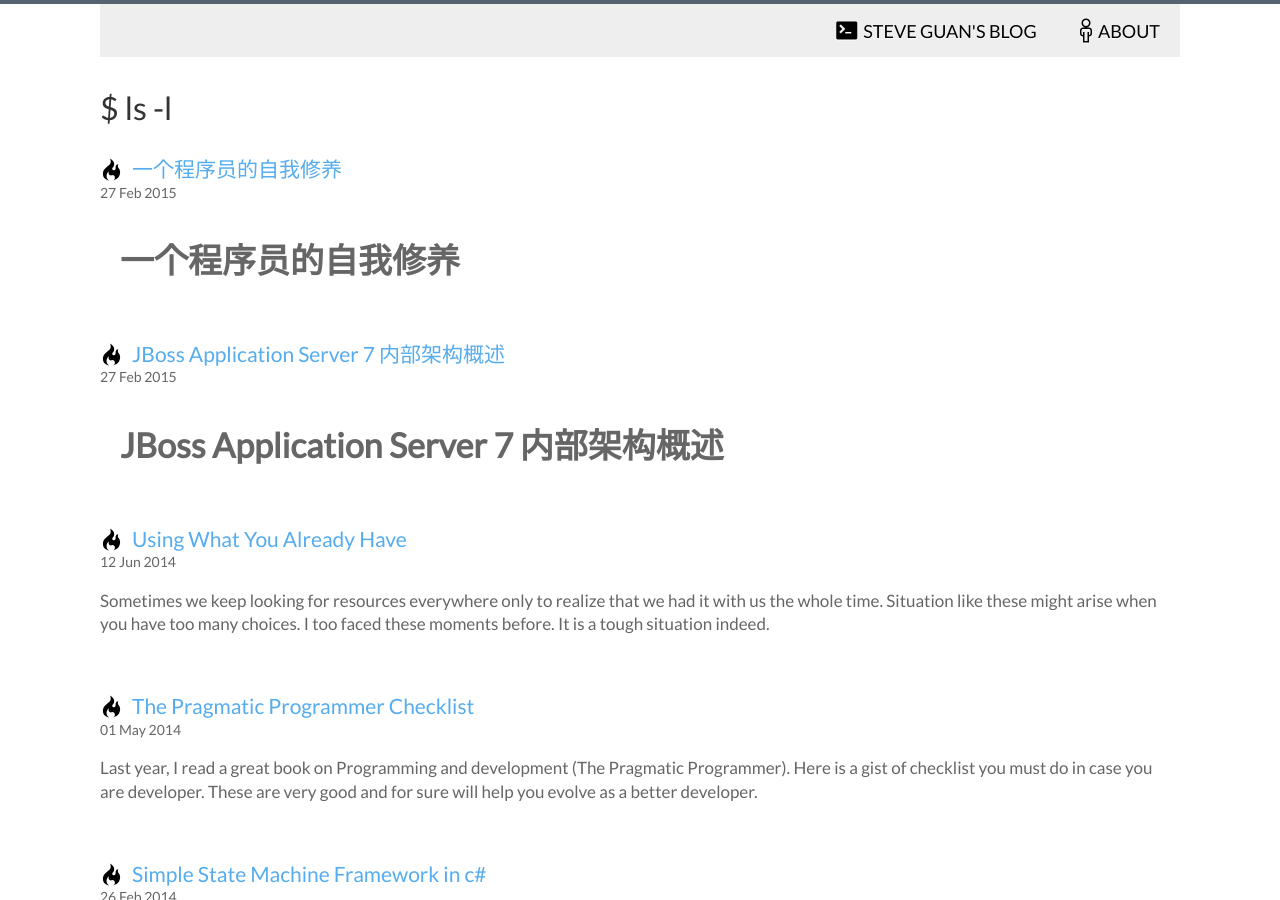
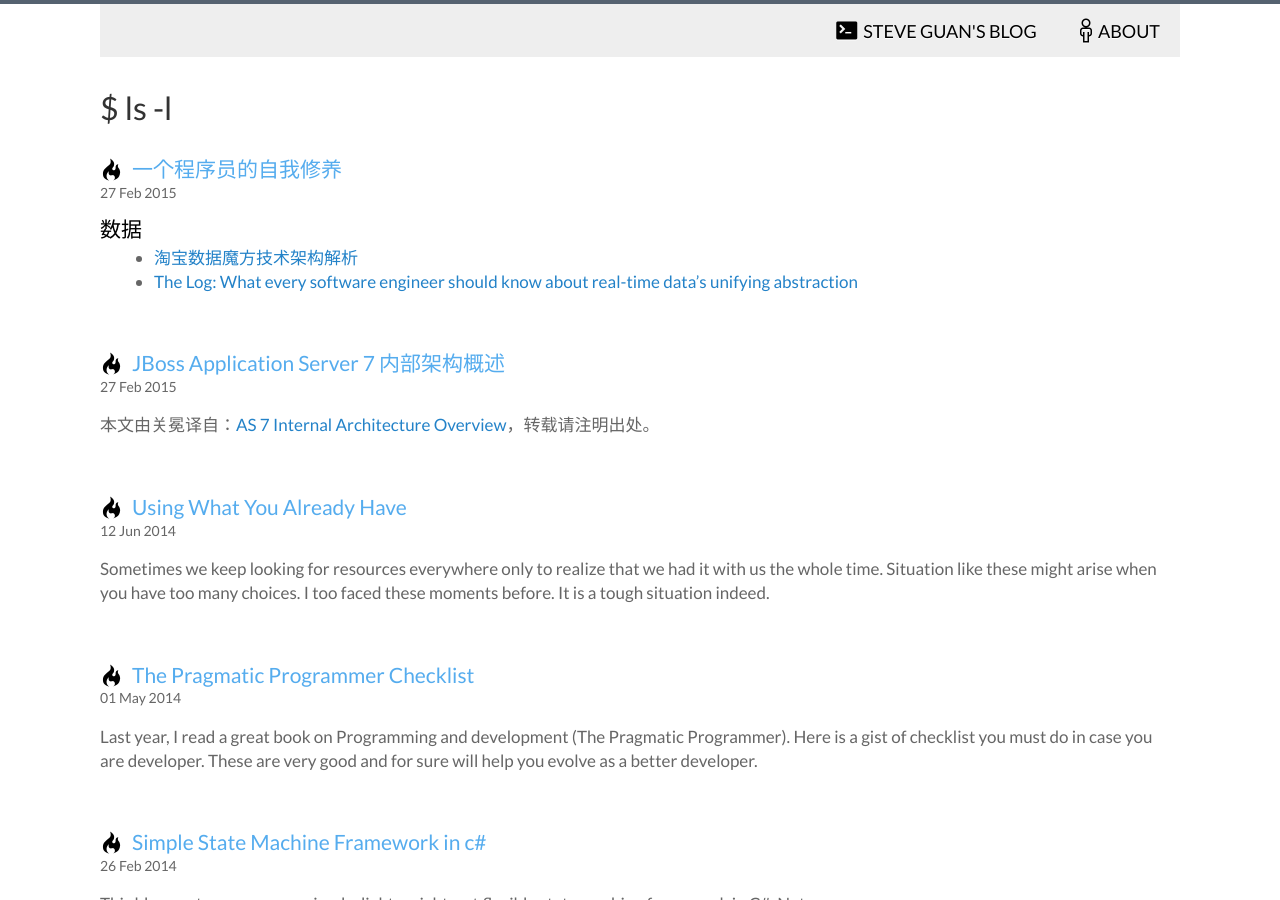
Before and after one commit to guanmian/blog, a Jekyll site: the page built from index.html, in a window 1280 px wide and 900 px high. Built offline with Jekyll 4.4.1, drawn with Linux system fonts in a browser that asks for light colours; Markdown is read by kramdown in place of the engine named in the settings; the list of posts is cut into pages by our own code.

Commit message:
update 2 posts

```diff
--- a/_posts/2015-02-27-jboss-as7-internal-architecture-overview.md
+++ b/_posts/2015-02-27-jboss-as7-internal-architecture-overview.md
@@ -2,8 +2,6 @@
 title: JBoss Application Server 7 内部架构概述
 layout: "post"
 ---
-
-# JBoss Application Server 7 内部架构概述
 
 本文由关冕译自：[AS 7 Internal Architecture Overview](https://community.jboss.org/wiki/AS7InternalArchitectureOverview)，转载请注明出处。
 
--- a/_posts/2015-02-27-self-cultivation-of-a-programmer.md
+++ b/_posts/2015-02-27-self-cultivation-of-a-programmer.md
@@ -2,8 +2,6 @@
 title: 一个程序员的自我修养
 layout: "post"
 ---
-
-# 一个程序员的自我修养
 
 ## 数据
 * [淘宝数据魔方技术架构解析](http://www.programmer.com.cn/7578/)
```
